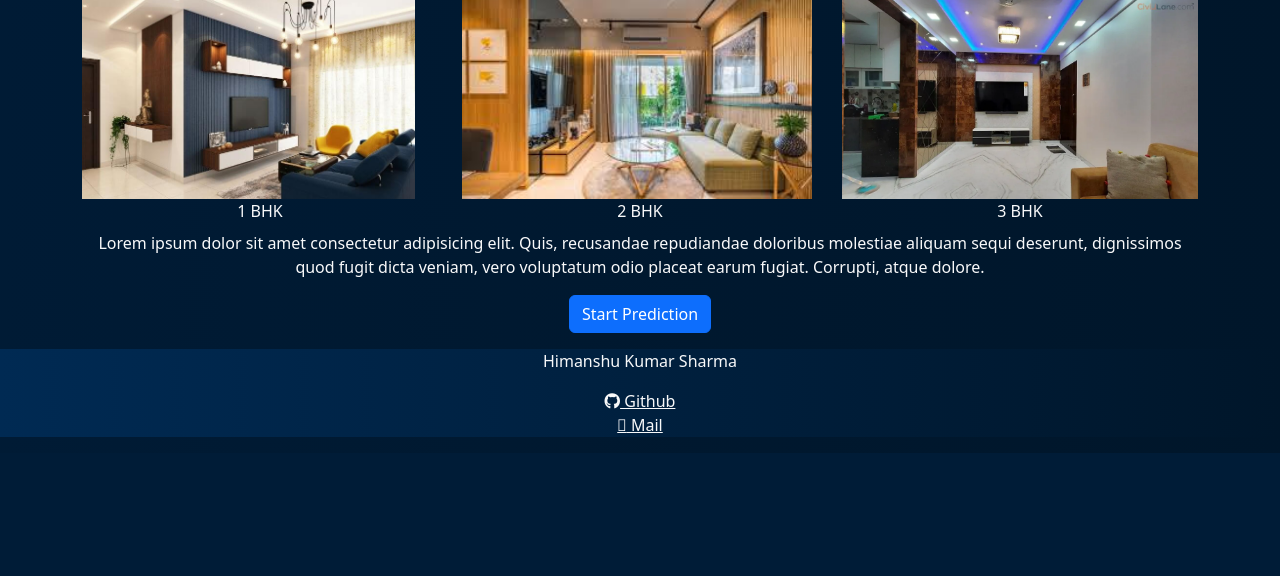
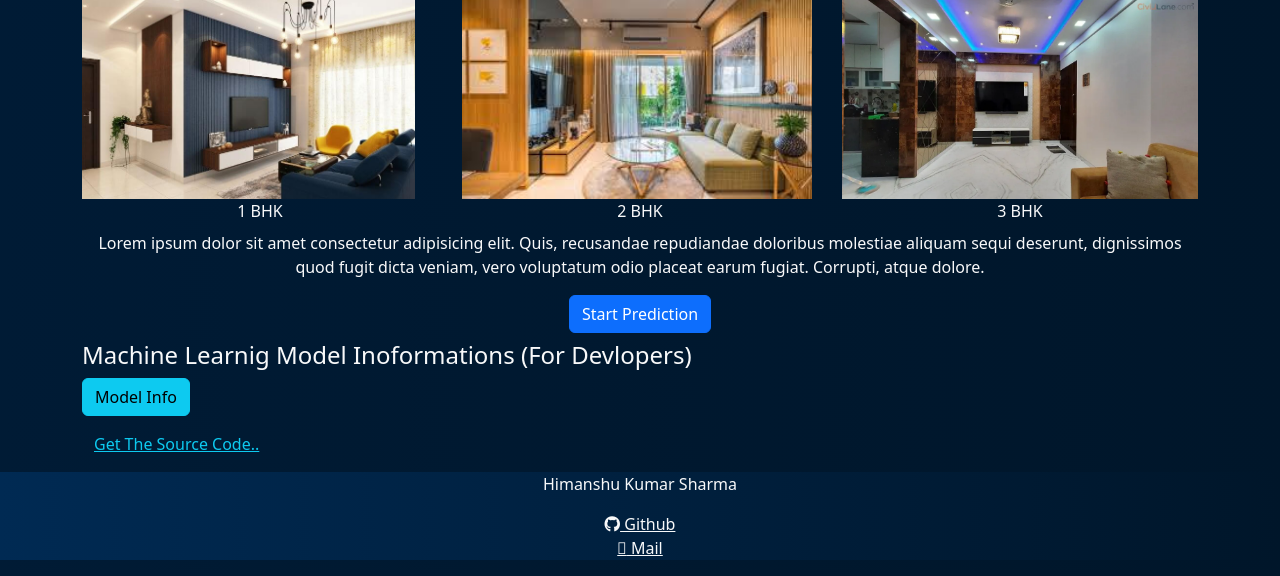
Before and after one commit to incredible-India/House-Pricing-ML, a Django app: page / in a window 1280 px wide. Shown: the part 713-1289 px from the top of the page. Before the commit the page ends 1166 px from the top, so only its background shows below. Run offline with Django 4.2, Linux system fonts and the light colour scheme; parts of the project's set-up code (start-up, migrations or seed data) failed here and were passed over.

Commit message:
source code in index page

```diff
--- a/HousePricing/templates/index.html
+++ b/HousePricing/templates/index.html
@@ -110,6 +110,17 @@
     <a href="/house/prediction" class="btn btn-primary">Start Prediction</a>
 </div>
 
+<div class="container mt-2">
+    <h4 class="text-light">Machine Learnig Model Inoformations (For Devlopers)</h4>
+
+    <a href="" class="btn btn-info">Model Info</a>
+
+    <div class="container mt-3">
+        <a href="https://github.com/incredible-India/House-Pricing-ML" target='blank' class="text-info">Get The Source Code..</a>
+    </div>
+
+</div>
+
 {% include 'core/footer.html' %}
 
 {% endblock content %}
```
